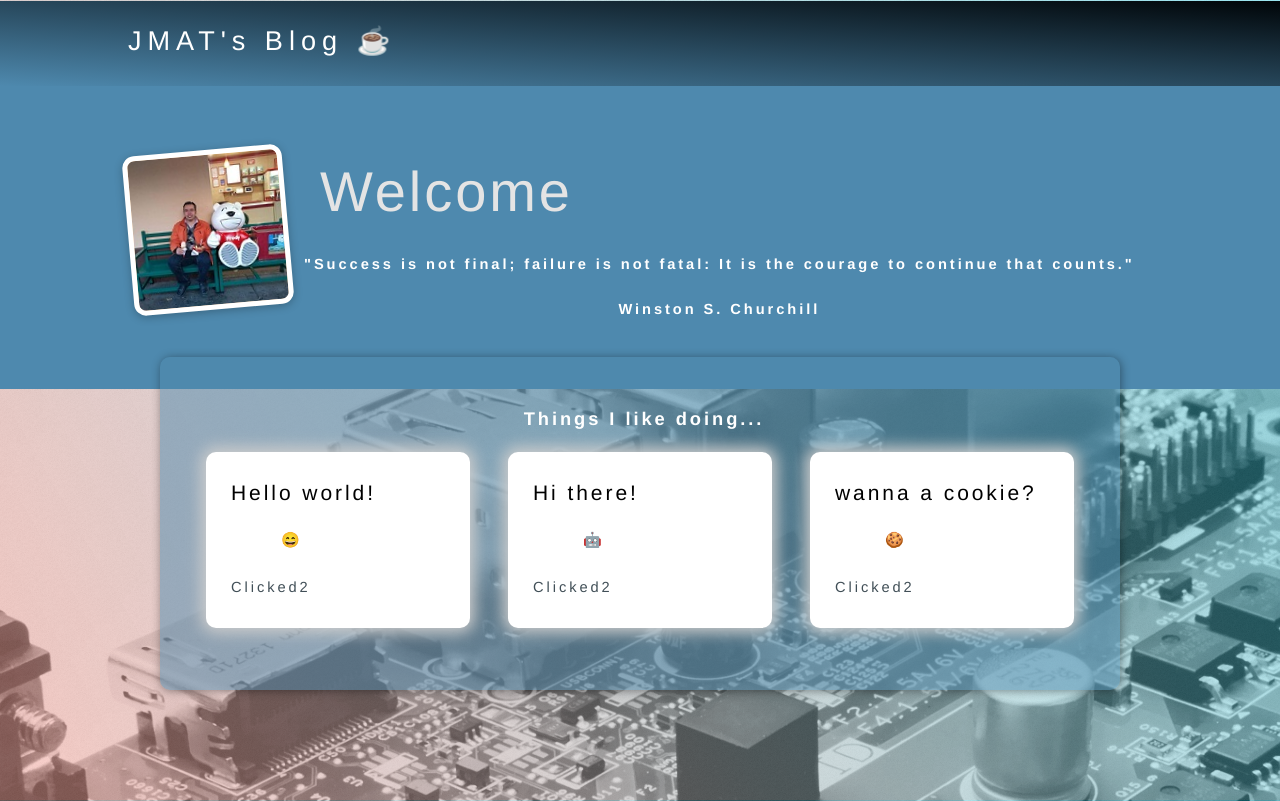
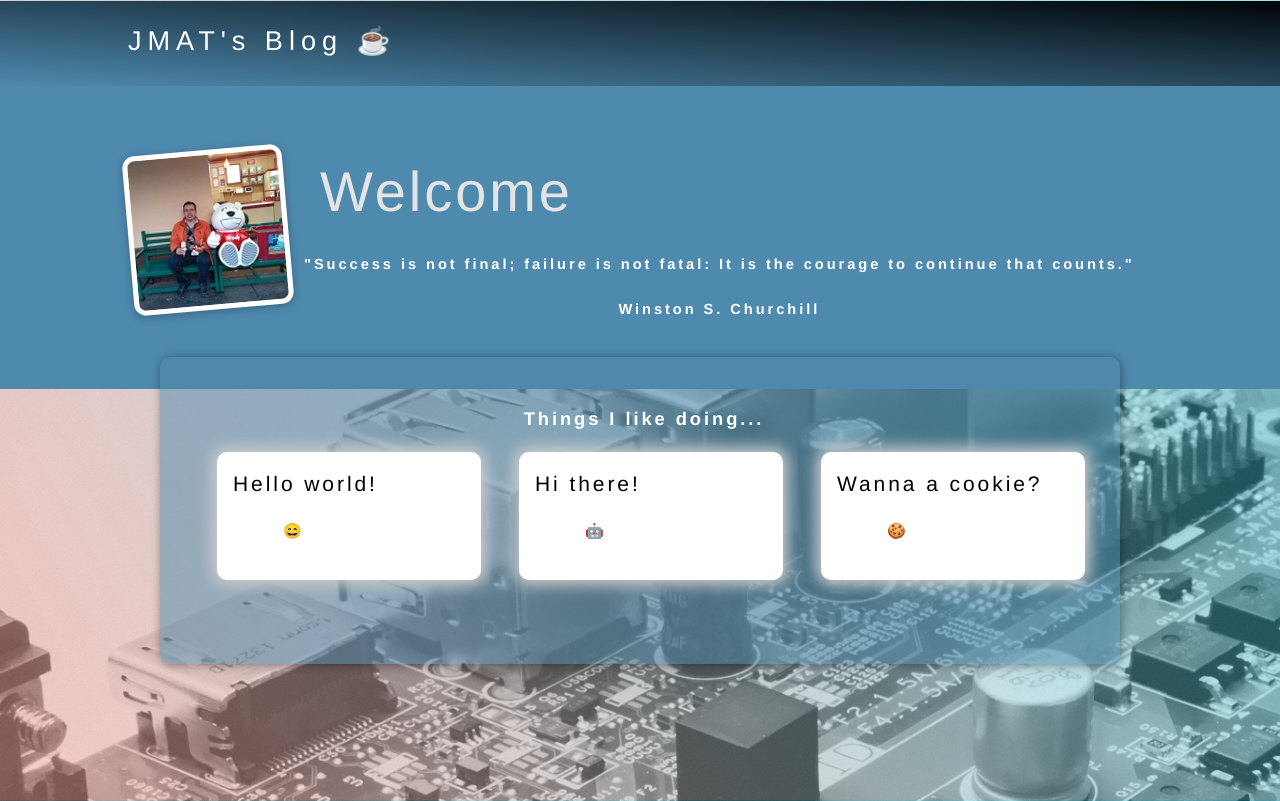
Before and after one commit to AlitosJM/MyApp, a React (Create React App) app: page /myPage in a window 1280 px wide. Built offline with nearby package versions, Linux system fonts and the light colour scheme.

Commit message:
better css fot post an card

```diff
--- a/src/components/AllPost/AllPost.js
+++ b/src/components/AllPost/AllPost.js
@@ -17,7 +17,7 @@ import { trackPromise, usePromiseTracker } from 'react-promise-tracker';
 let post_objects = [];
 post_objects.push(new Post(0, "Hello world!", "😄", Post.intro));
 post_objects.push(new Post(1, "Hi there!", "🤖", Post.intro));
-post_objects.push(new Post(2, "wanna a cookie?", "🍪", Post.intro));
+post_objects.push(new Post(2, "Wanna a cookie?", "🍪", Post.intro));
 
 
 const AllPost = () => {
--- a/src/components/AllPost/Card/Card.js
+++ b/src/components/AllPost/Card/Card.js
@@ -17,16 +17,24 @@ function Card({objPost}) {
   const id  = objPost.id;
 
   return (
-    <div className="content">
-      <div className="card">
-          <h2>{objPost.title}</h2>
-          <p className="text">{objPost.subtitle}</p>
-          {/*<a href="#" onClick={onRouteChange}>RouteChange</a>*/}
-          {/*<a href="#" onClick={() =>Clicked(props.id)}>Clicked1</a>*/}
-          {/* <a onClick={() =>onClicked(id)}>Clicked2</a> */}
-          <a onClick={() =>objPost.fn(id)}>Clicked2</a>
-      </div>
-    </div>
+  <ul>
+    <li>
+      <article className="post">
+
+        <a onClick={() => objPost.fn(id)}>
+
+          <div className="content">
+            <div className="card">
+              <h3>{objPost.title}</h3>
+              <p className="text">{objPost.subtitle}</p>
+            </div>
+          </div>
+
+        </a>
+      </article>
+    </li>
+  </ul>
+
   );
 }
 
--- a/src/components/css/styles.css
+++ b/src/components/css/styles.css
@@ -67,6 +67,10 @@ body {
     width: 60rem;
     margin: -2rem auto 2rem auto;
     box-shadow: 1px 1px 10px rgba(0, 0, 0, 0.4);
+  }
+
+  #latest-posts ul {
+    list-style: none;
   }
 
 
@@ -173,7 +177,7 @@ input:focus { box-shadow: inset 0 -5px 45px rgba(100,100,100,0.4), 0 1px 1px rgb
   margin: 100px auto 0 auto;
 }
 
-.card h2 {
+.card h2, h3 {
   color:black;
   font-size:21px;
   font-weight:500;
@@ -196,6 +200,32 @@ input:focus { box-shadow: inset 0 -5px 45px rgba(100,100,100,0.4), 0 1px 1px rgb
   letter-spacing: 3px;
   text-indent: 50px;
 }
+
+.post .card {
+    text-decoration: none;
+    color: black;
+    transition: all 0.2s ease;
+    padding: 1rem;
+  }
+
+.post .card:hover,
+.post .card:active {
+    transform: scale(1.1);
+    background-color: #390281;
+    color: white;
+  }
+
+  .post time {
+    color: #666666;
+    margin: 0.25rem;
+    font-style: italic;
+    font-size: 0.85rem;
+  }
+
+  .post:hover time,
+  .post:active time {
+    color: white;
+  }
 
 #Myfooter {
   position: fixed;
```
